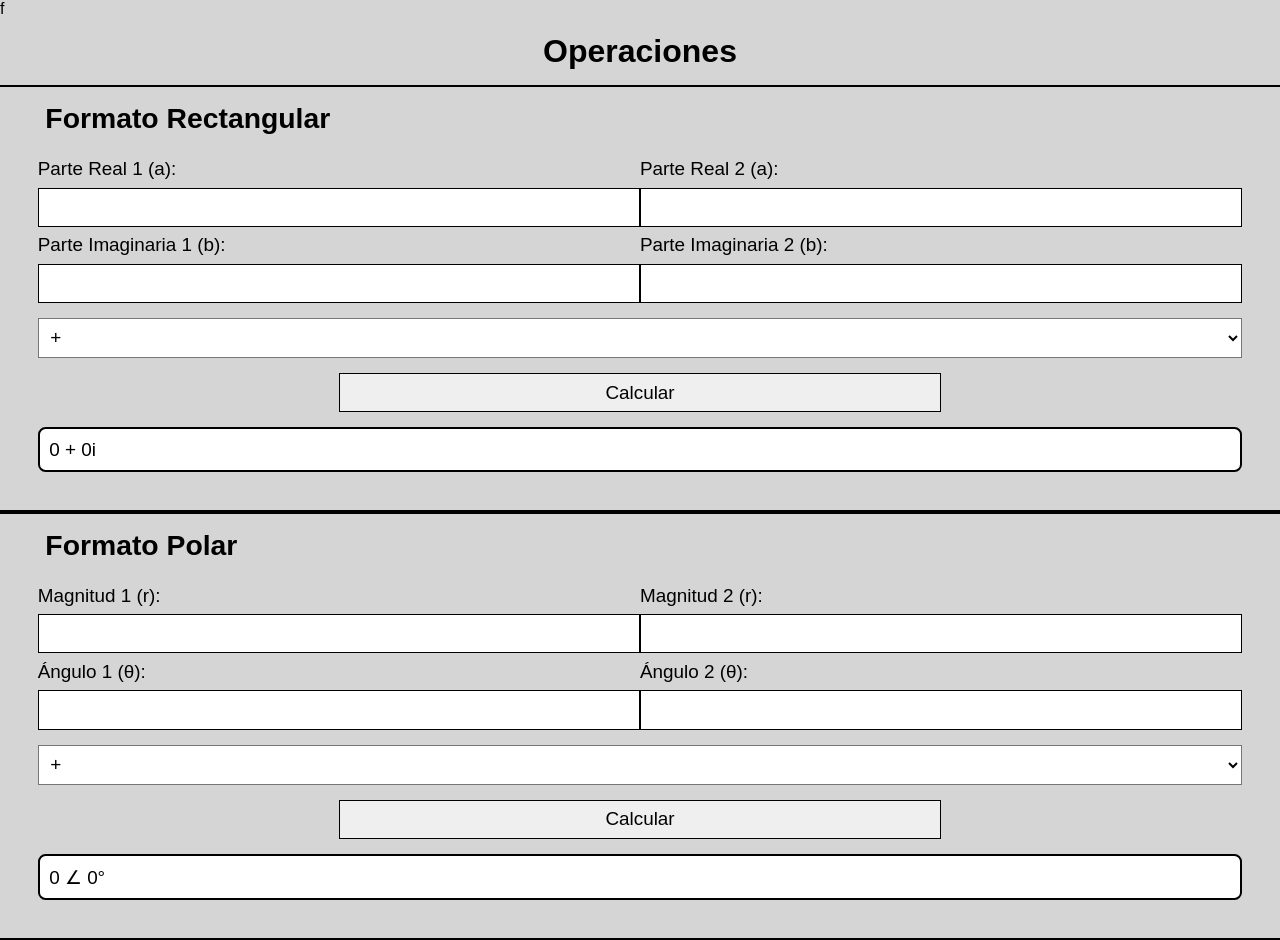
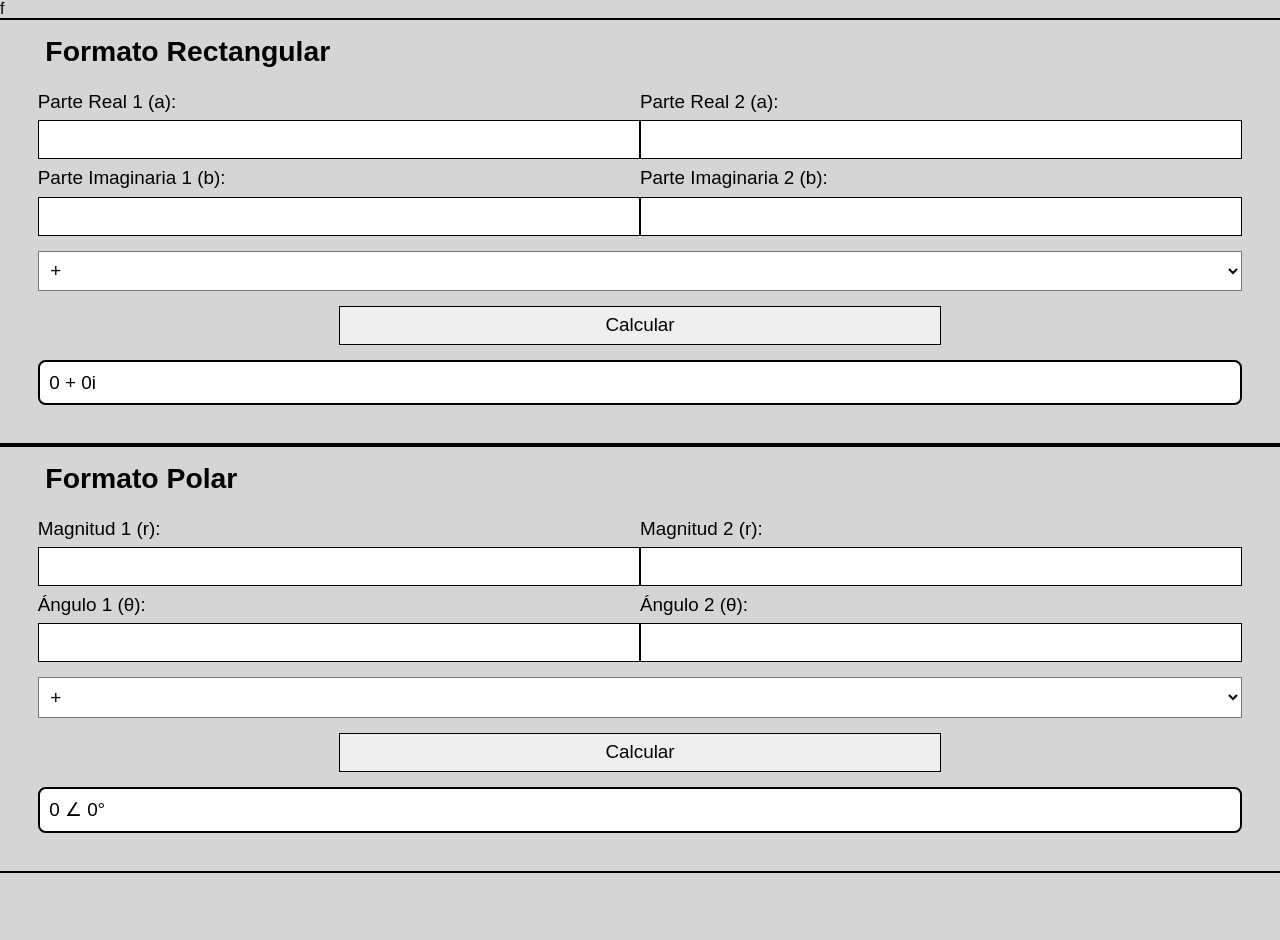
Before and after one commit to 0-jsgh/complex, a plain HTML site: page pages/multi.html in a window 1280 px wide. After the commit the page ends 873 px from the top, so only its background shows below. Drawn offline with Linux system fonts and the light colour scheme.

Commit message:
Update multi.html

```diff
--- a/pages/multi.html
+++ b/pages/multi.html
@@ -8,8 +8,6 @@ f<!DOCTYPE html>
     <link rel="stylesheet" href="../meta/style.css">
 </head>
 <body>
-    <h1>Operaciones</h1>
-
     <form id="rectangular-form">
         <h2>Formato Rectangular</h2>
         <div>
```
